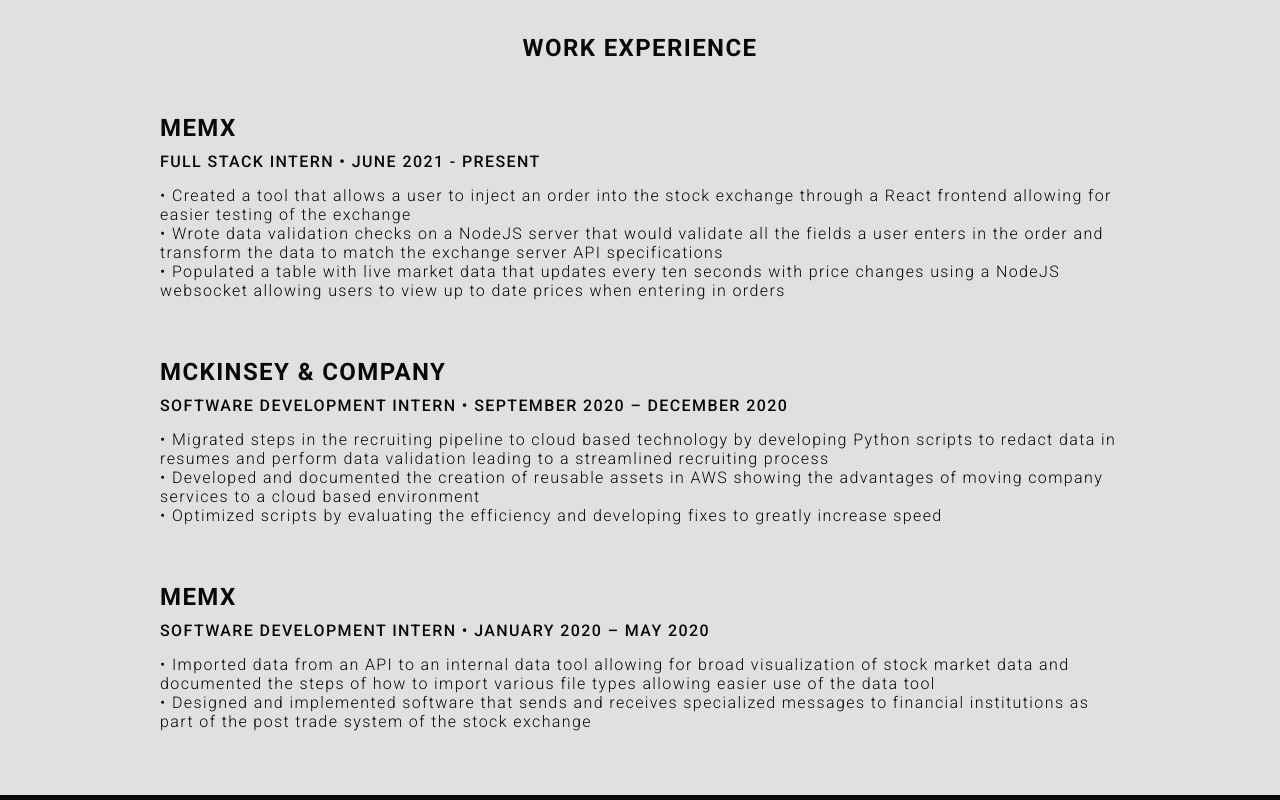
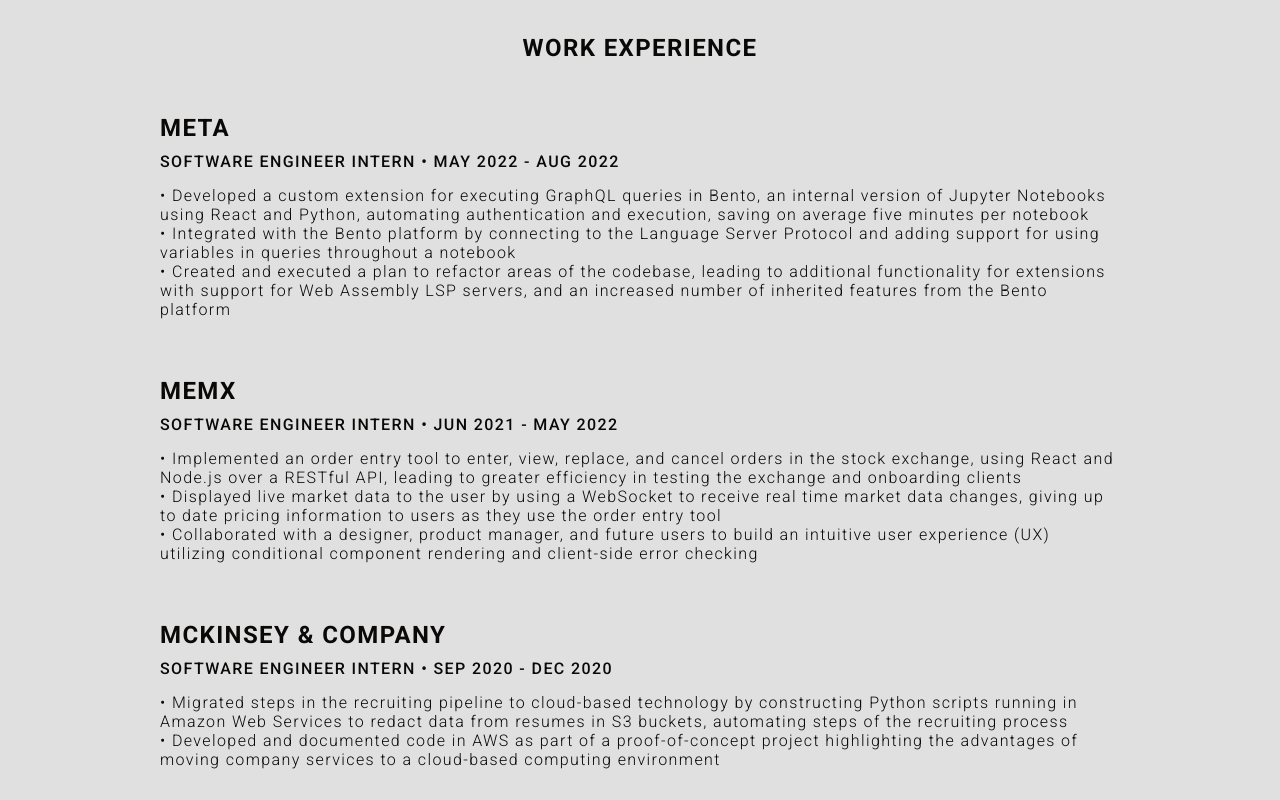
Before and after one commit to EliasFrieling/personal_website, a React (Create React App) app: page / in a window 1280 px wide. Shown: the part 1620-2420 px from the top of the page. Built offline with nearby package versions, Linux system fonts and the light colour scheme; no server answers.

Commit message:
Added Meta internship data

```diff
--- a/src/components/ResumeSection/index.js
+++ b/src/components/ResumeSection/index.js
@@ -1,60 +1,63 @@
-import React from "react";
+import React from 'react';
 import {
+  Company,
+  Description,
+  Position,
   ResumeContainer,
   ResumeWrapper,
+  TextWrapper,
   Title,
-  TextWrapper,
-  Company,
-  Position,
-  Description,
-} from "./ResumeElements";
+} from './ResumeElements';
 const ResumeSection = () => {
   return (
     <>
-      <ResumeContainer id='experience'>
+      <ResumeContainer id="experience">
         <ResumeWrapper>
           <TextWrapper>
             <Title>Work Experience</Title>
+            <Company>Meta</Company>
+            <Position>Software Engineer Intern • May 2022 - Aug 2022</Position>
+            <Description>
+              • Developed a custom extension for executing GraphQL queries in Bento, an internal
+              version of Jupyter Notebooks using React and Python, automating authentication and
+              execution, saving on average five minutes per notebook
+              <br />• Integrated with the Bento platform by connecting to the Language Server
+              Protocol and adding support for using variables in queries throughout a notebook
+              <br />• Created and executed a plan to refactor areas of the codebase, leading to
+              additional functionality for extensions with support for Web Assembly LSP servers, and
+              an increased number of inherited features from the Bento platform
+            </Description>
             <Company>MEMX</Company>
-            <Position>Full Stack Intern • June 2021 - Present</Position>
+            <Position>Software Engineer Intern • Jun 2021 - May 2022</Position>
             <Description>
-              • Created a tool that allows a user to inject an order into the
-              stock exchange through a React frontend allowing for easier
-              testing of the exchange
-              <br />• Wrote data validation checks on a NodeJS server that would
-              validate all the fields a user enters in the order and transform
-              the data to match the exchange server API specifications
-              <br />• Populated a table with live market data that updates every
-              ten seconds with price changes using a NodeJS websocket allowing
-              users to view up to date prices when entering in orders
+              • Implemented an order entry tool to enter, view, replace, and cancel orders in the
+              stock exchange, using React and Node.js over a RESTful API, leading to greater
+              efficiency in testing the exchange and onboarding clients
+              <br />• Displayed live market data to the user by using a WebSocket to receive real
+              time market data changes, giving up to date pricing information to users as they use
+              the order entry tool
+              <br />• Collaborated with a designer, product manager, and future users to build an
+              intuitive user experience (UX) utilizing conditional component rendering and
+              client-side error checking
             </Description>
             <Company>McKinsey & Company</Company>
-            <Position>
-              Software Development Intern • September 2020 – December 2020
-            </Position>
+            <Position> Software Engineer Intern • Sep 2020 - Dec 2020</Position>
             <Description>
-              • Migrated steps in the recruiting pipeline to cloud based
-              technology by developing Python scripts to redact data in resumes
-              and perform data validation leading to a streamlined recruiting
-              process
-              <br />• Developed and documented the creation of reusable assets
-              in AWS showing the advantages of moving company services to a
-              cloud based environment
-              <br />• Optimized scripts by evaluating the efficiency and
-              developing fixes to greatly increase speed
+              • Migrated steps in the recruiting pipeline to cloud-based technology by constructing
+              Python scripts running in Amazon Web Services to redact data from resumes in S3
+              buckets, automating steps of the recruiting process
+              <br />• Developed and documented code in AWS as part of a proof-of-concept project
+              highlighting the advantages of moving company services to a cloud-based computing
+              environment
             </Description>
             <Company>MEMX</Company>
-            <Position>
-              Software Development Intern • January 2020 – May 2020
-            </Position>
+            <Position>Software Development Intern • Jan 2020 – May 2020</Position>
             <Description>
-              • Imported data from an API to an internal data tool allowing for
-              broad visualization of stock market data and documented the steps
-              of how to import various file types allowing easier use of the
-              data tool
-              <br />• Designed and implemented software that sends and receives
-              specialized messages to financial institutions as part of the post
-              trade system of the stock exchange
+              • Imported data from an API to an internal data tool allowing for broad visualization
+              of stock market data and documented the steps of how to import various file types
+              allowing easier use of the data tool
+              <br />• Designed and implemented software that sends and receives specialized messages
+              to financial institutions as part of the post trade system of the stock exchange
             </Description>
           </TextWrapper>
         </ResumeWrapper>
```
